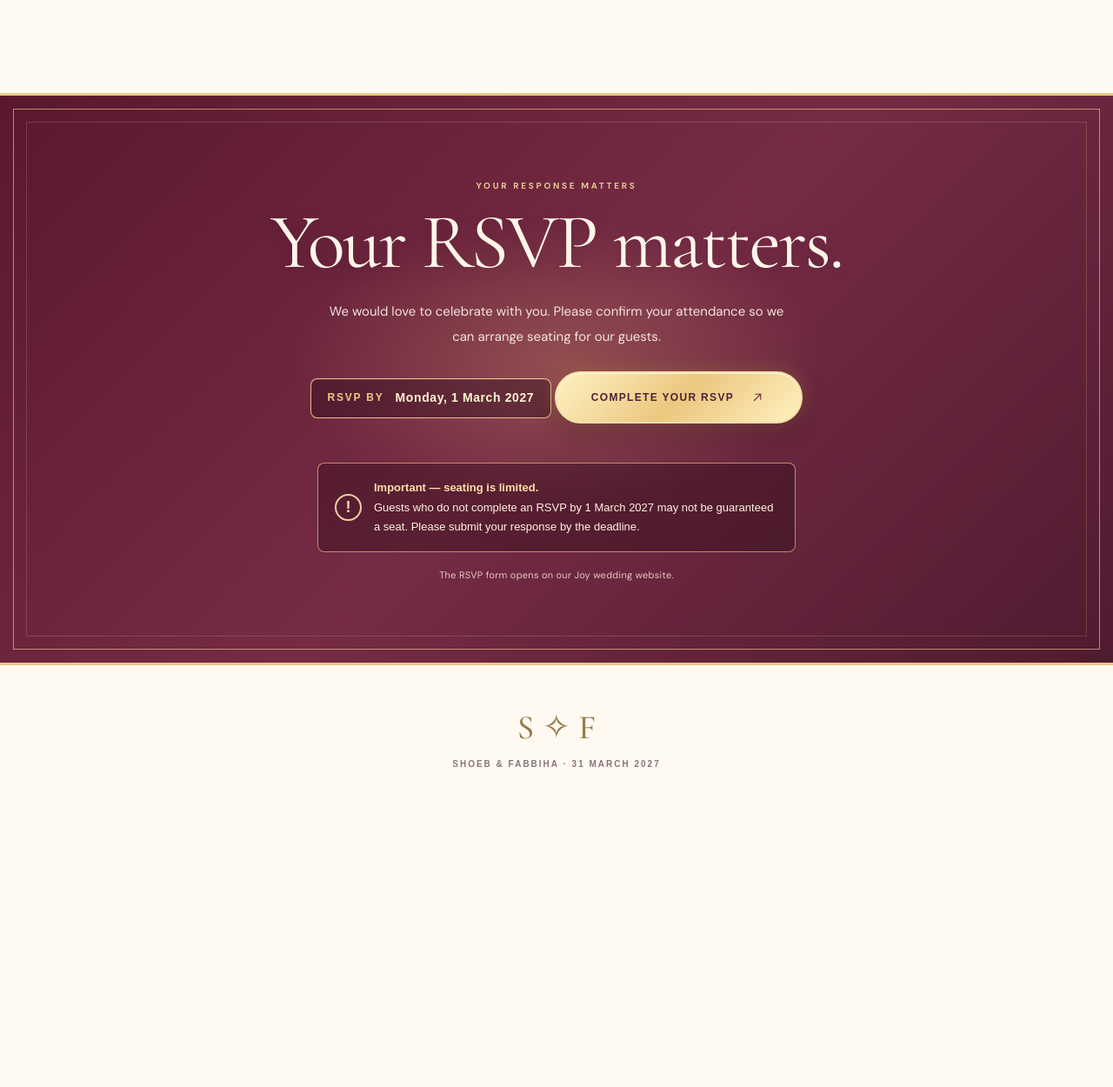
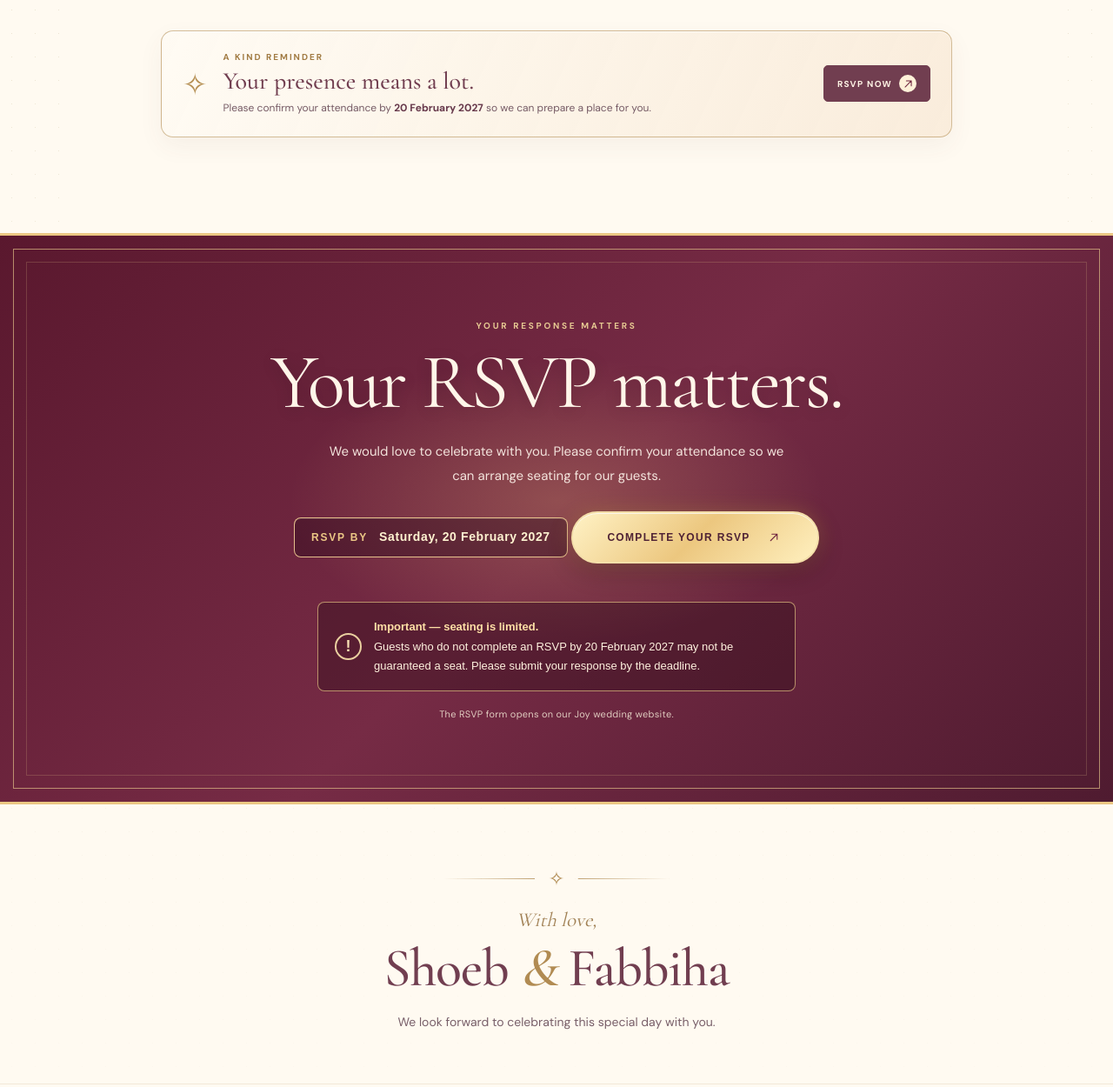
Before and after one commit to Shoey555/shoeb-fabbiha-wedding, a plain HTML site: page celebration-ivory-2026.html in a window 1280 px wide. Shown: the part 3539-4789 px from the top of the page at 87% size. Before the commit the page ends 4472 px from the top, so only its background shows below. Drawn offline with nearby package versions, Linux system fonts and the light colour scheme.

Commit message:
Add files via upload

```diff
--- a/celebration-ivory-2026.html
+++ b/celebration-ivory-2026.html
@@ -556,7 +556,7 @@ main section[id]{scroll-margin-top:95px!important}
 }
 </style>
 
-<style id="rsvp-deadline-march-2027">
+<style id="rsvp-deadline-february-2027">
 /* RSVP cutoff — visible, readable and accessible without animation. */
 #rsvp .rsvp-deadline{
   display:inline-flex;justify-content:center;align-items:center;flex-wrap:wrap;gap:8px 13px;
@@ -602,6 +602,48 @@ main section[id]{scroll-margin-top:95px!important}
 .dress-code-swatch.dusty-pink{background:#CFA1AA}
 @media(min-width:661px){.note-grid .secret-garden-note{grid-column:auto;width:auto;justify-self:stretch}}
 @media(max-width:660px){.dress-code-colours{gap:10px 17px}.dress-code-colour{font-size:12px}}
+</style>
+
+<style id="feb20-rsvp-reminder-and-closing">
+/* Compact reminder below guest information, before the main RSVP feature. */
+.guest-rsvp-reminder{
+ display:flex;align-items:center;gap:18px;max-width:910px;margin:38px auto 0;
+ padding:22px 24px;border:1px solid rgba(171,131,68,.52);border-radius:14px;
+ background:linear-gradient(115deg,rgba(255,251,243,.96),rgba(249,234,216,.88));
+ box-shadow:0 10px 28px rgba(94,60,62,.06),inset 0 1px rgba(255,255,255,.85);
+}
+.guest-rsvp-reminder-icon{font:400 34px/1 Georgia,serif;color:#b58f53;flex:none}
+.guest-rsvp-reminder-copy{flex:1;min-width:0}
+.guest-rsvp-reminder .guest-rsvp-eyebrow{color:#a17b43;font:700 10px/1.5 var(--sans);letter-spacing:.2em;text-transform:uppercase;margin:0 0 5px}
+.guest-rsvp-reminder h3{color:#713e50;font:500 clamp(22px,2.4vw,28px)/1.1 var(--serif);margin:0 0 5px}
+.guest-rsvp-reminder-copy>p:last-child{color:#765b65;font:400 12px/1.7 var(--sans);margin:0}
+.guest-rsvp-reminder-copy strong{color:#67394b;font-weight:700}
+.guest-rsvp-reminder-link{display:inline-flex;align-items:center;justify-content:center;gap:8px;
+ text-decoration:none;white-space:nowrap;min-height:42px;padding:10px 15px;
+ background:#713e50;border:1px solid #713e50;border-radius:5px;color:#fff4e5;
+ font:700 10px/1.3 var(--sans);letter-spacing:.13em;transition:background .2s ease,transform .2s ease}
+.guest-rsvp-reminder-link:hover{background:#875366;transform:translateY(-1px)}
+.reminder-diagonal-arrow{display:inline-flex;align-items:center;justify-content:center;width:20px;height:20px;flex:none;border-radius:50%;color:#70263f;background:#fff1d9}
+.reminder-diagonal-arrow svg{display:block}
+/* Simple farewell, separate from the gold-highlighted RSVP section. */
+.wedding-closing{background:#fffaf1;text-align:center;padding:75px 20px 57px;border-bottom:1px solid rgba(166,131,76,.15)}
+.wedding-closing-inner{max-width:690px;margin:0 auto}
+.wedding-closing-ornament{display:flex;align-items:center;gap:16px;justify-content:center;max-width:260px;margin:0 auto 23px;color:#b18b52}
+.wedding-closing-ornament:before,.wedding-closing-ornament:after{content:"";height:1px;flex:1;background:linear-gradient(90deg,transparent,rgba(177,139,82,.8))}
+.wedding-closing-ornament:after{transform:rotate(180deg)}
+.wedding-closing-ornament span{font-size:22px;line-height:1}
+.wedding-closing-kicker{font:italic 400 23px/1.2 var(--serif);color:#a18155;margin:0 0 7px}
+.wedding-closing h2{font:500 clamp(37px,6vw,62px)/1.1 var(--serif);color:#713e50;margin:0 0 15px;letter-spacing:-.02em}
+.wedding-closing h2 span{color:#b18b52;font-style:italic}
+.wedding-closing-message{font:400 14px/1.85 var(--sans);color:#785f69;margin:0 auto;max-width:470px}
+@media(max-width:660px){
+ .guest-rsvp-reminder{flex-wrap:wrap;gap:11px 13px;padding:18px 16px;margin-top:29px;text-align:left}
+ .guest-rsvp-reminder-icon{font-size:27px}
+ .guest-rsvp-reminder-copy{flex-basis:calc(100% - 45px)}
+ .guest-rsvp-reminder-link{margin-left:40px;min-height:40px;padding:9px 15px}
+ .wedding-closing{padding:62px 20px 42px}
+ .wedding-closing-message{font-size:13px}
+}
 </style>
 </head>
 <body>
@@ -694,7 +736,7 @@ main section[id]{scroll-margin-top:95px!important}
     <section class="venue-section" id="location">
       <div class="venue-grid wrap">
         <figure class="venue-panel venue-photo reveal" aria-label="Illustration of White Abbey Ballroom at twilight">
-          <img class="venue-photo-image" src="white-abbey-twilight-flowers.jpg" loading="lazy" decoding="async" alt="Illustrated view of White Abbey Ballroom at twilight, with illuminated entrance steps and flowers on both sides">
+          <img class="venue-photo-image" src="white-abbey-twilight-flowers.jpg" loading="lazy" decoding="async" alt="Illustrated view of White Abbey Ballroom at twilight, with illuminated entrance steps">
           <figcaption class="venue-photo-caption"><span>THE VENUE</span><strong>White Abbey Ballroom</strong><small>BRADFORD · WEST YORKSHIRE</small></figcaption>
         </figure>
         <div class="venue-info reveal">
@@ -730,6 +772,16 @@ main section[id]{scroll-margin-top:95px!important}
         </article>
         <article class="note reveal secret-garden-note"><span class="note-symbol" aria-hidden="true">✿</span><div><h3>Secret Garden</h3><p>Hidden within White Abbey, waiting to be discovered — a space to relax, take pictures and unwind on the day.</p></div></article>
       </div>
+
+      <aside class="guest-rsvp-reminder reveal" aria-label="RSVP reminder">
+        <div class="guest-rsvp-reminder-icon" aria-hidden="true">✧</div>
+        <div class="guest-rsvp-reminder-copy">
+          <p class="guest-rsvp-eyebrow">A kind reminder</p>
+          <h3>Your presence means a lot.</h3>
+          <p>Please confirm your attendance by <strong>20 February 2027</strong> so we can prepare a place for you.</p>
+        </div>
+        <a class="guest-rsvp-reminder-link" href="#rsvp" aria-label="Go to the RSVP section">RSVP NOW <span class="reminder-diagonal-arrow" aria-hidden="true"><svg width="17" height="17" viewBox="0 0 24 24" fill="none" xmlns="http://www.w3.org/2000/svg" focusable="false"><path d="M7 17 17 7M9 7h8v8" stroke="currentColor" stroke-width="1.5" stroke-linecap="round" stroke-linejoin="round"/></svg></span></a>
+      </aside>
     </section>
     <section class="rsvp-wrap rsvp-feature" id="rsvp" aria-labelledby="rsvp-heading">
       <div class="rsvp-glow" aria-hidden="true"></div>
@@ -737,12 +789,21 @@ main section[id]{scroll-margin-top:95px!important}
         <p class="small-label">Your response matters</p>
         <h2 id="rsvp-heading">Your RSVP matters.</h2>
         <p class="rsvp-intro">We would love to celebrate with you. Please confirm your attendance so we can arrange seating for our guests.</p>
-        <p class="rsvp-deadline"><span class="rsvp-deadline-label">RSVP by</span> <time class="rsvp-deadline-date" datetime="2027-03-01">Monday, 1 March 2027</time></p>
+        <p class="rsvp-deadline"><span class="rsvp-deadline-label">RSVP by</span> <time class="rsvp-deadline-date" datetime="2027-02-20">Saturday, 20 February 2027</time></p>
         <a class="btn rsvp-primary-button" href="https://withjoy.com/shoeb-and-fabbiha-mar-2027" rel="noopener noreferrer">COMPLETE YOUR RSVP <span class="maroon-arrow-wrap" aria-hidden="true"><svg class="thin-maroon-arrow" width="18" height="18" viewBox="0 0 24 24" fill="none" xmlns="http://www.w3.org/2000/svg" aria-hidden="true" focusable="false"><path d="M7 17 17 7M9 7h8v8" stroke="#70263F" stroke-width="1.45" stroke-linecap="round" stroke-linejoin="round"/></svg></span></a>
-        <p class="rsvp-warning"><span class="warning-symbol" aria-hidden="true">!</span><span><strong>Important — seating is limited.</strong> Guests who do not complete an RSVP by 1 March 2027 may not be guaranteed a seat. Please submit your response by the deadline.</span></p>
+        <p class="rsvp-warning"><span class="warning-symbol" aria-hidden="true">!</span><span><strong>Important — seating is limited.</strong> Guests who do not complete an RSVP by 20 February 2027 may not be guaranteed a seat. Please submit your response by the deadline.</span></p>
         <p class="rsvp-footnote">The RSVP form opens on our Joy wedding website.</p>
       </div>
     </section>
+
+  <section class="wedding-closing" aria-label="A message from Shoeb and Fabbiha">
+    <div class="wedding-closing-inner wrap">
+      <div class="wedding-closing-ornament" aria-hidden="true"><span>✧</span></div>
+      <p class="wedding-closing-kicker">With love,</p>
+      <h2>Shoeb <span aria-hidden="true">&amp;</span> Fabbiha</h2>
+      <p class="wedding-closing-message">We look forward to celebrating this special day with you.</p>
+    </div>
+  </section>
   </main>
   <footer class="site-footer wrap"><div class="footer-monogram">S <span aria-hidden="true">✧</span> F</div><p>Shoeb &amp; Fabbiha · 31 March 2027</p></footer>
 </div>
```
